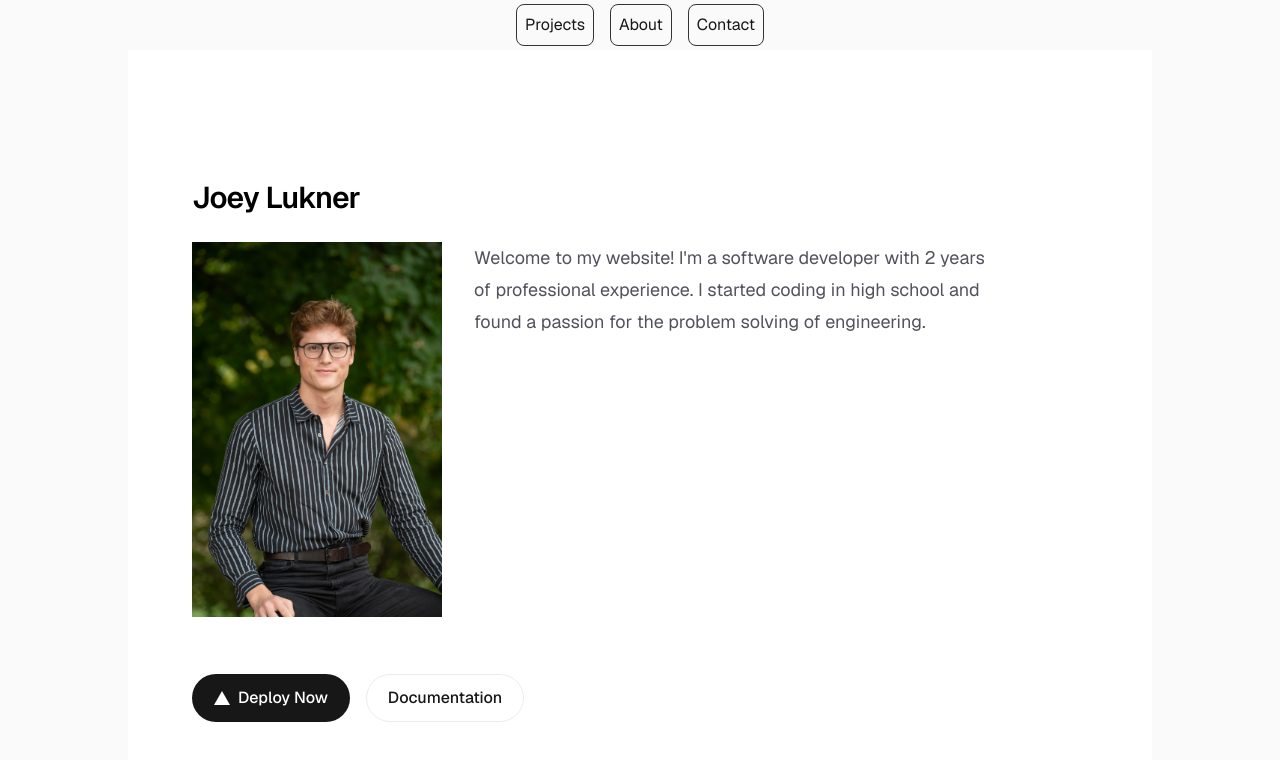
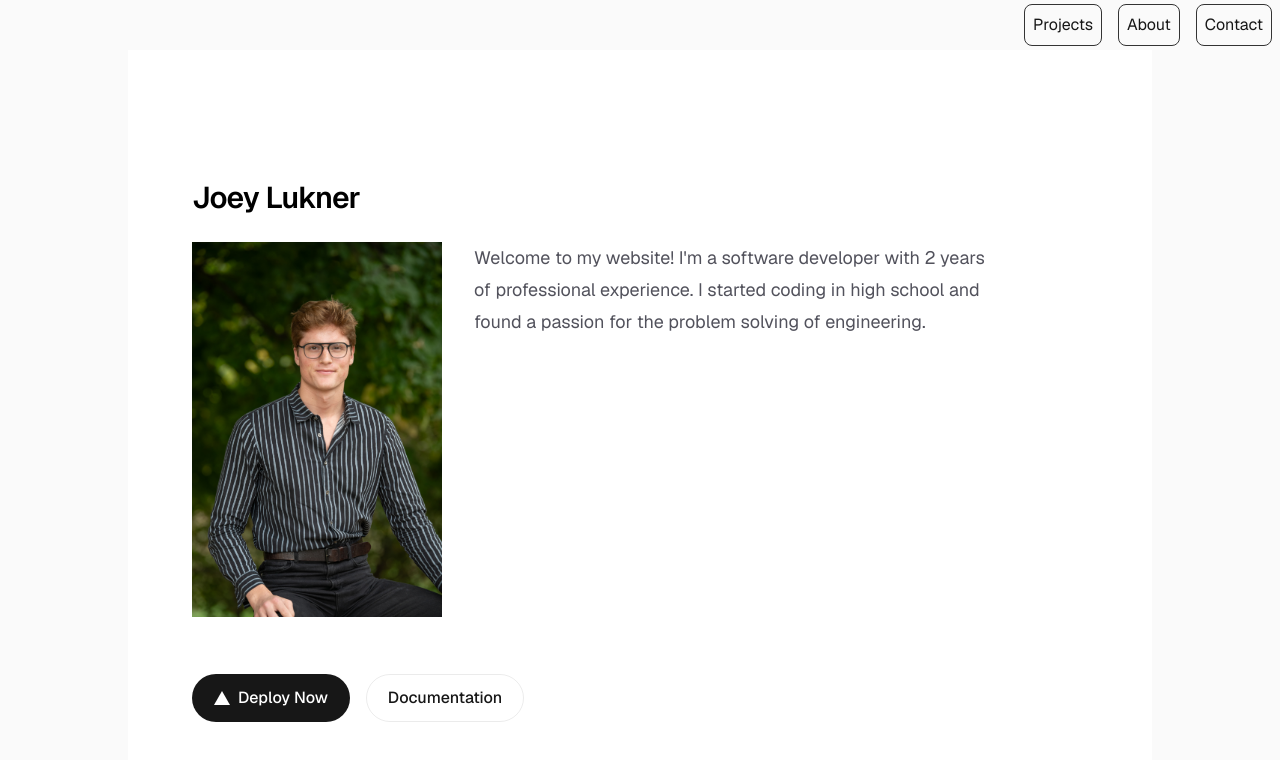
Before and after one commit to joeylukner/website-jlukner, a Next.js app: page / in a window 1280 px wide. Shown: the top 760 px of the page. Built offline with nearby package versions, Linux system fonts and the light colour scheme.

Commit message:
Shifted buttons to top right

```diff
--- a/app/globals.css
+++ b/app/globals.css
@@ -32,6 +32,12 @@ body {
   border-radius: 8px;
 }
 
+.toolbar {
+  width: 100%;
+  flex-direction: row;
+  justify-content: flex-end;
+}
+
 .button-toolbar:hover {
   background-color: #d3d3d3;
   cursor: pointer;
--- a/app/page.tsx
+++ b/app/page.tsx
@@ -1,9 +1,11 @@
 import Image from "next/image";
 import Link from "next/link";
-
+{
+  /* // TODO move all of this to globals.css */
+}
 function Toolbar() {
   return (
-    <div className="flex flex-row">
+    <div className="flex flex-row justify-end toolbar">
       <Link href={"/projects"}>
         <button className="button-toolbar">Projects</button>
       </Link>
```
